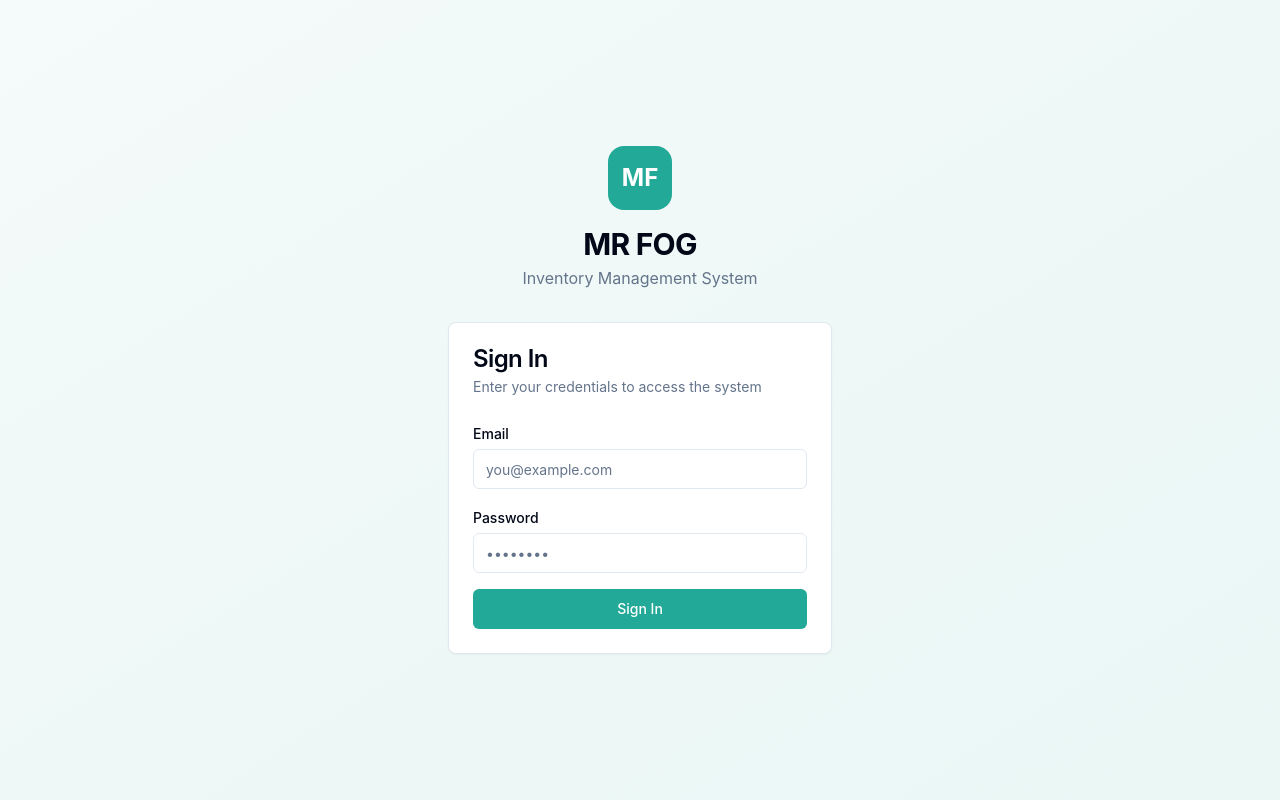
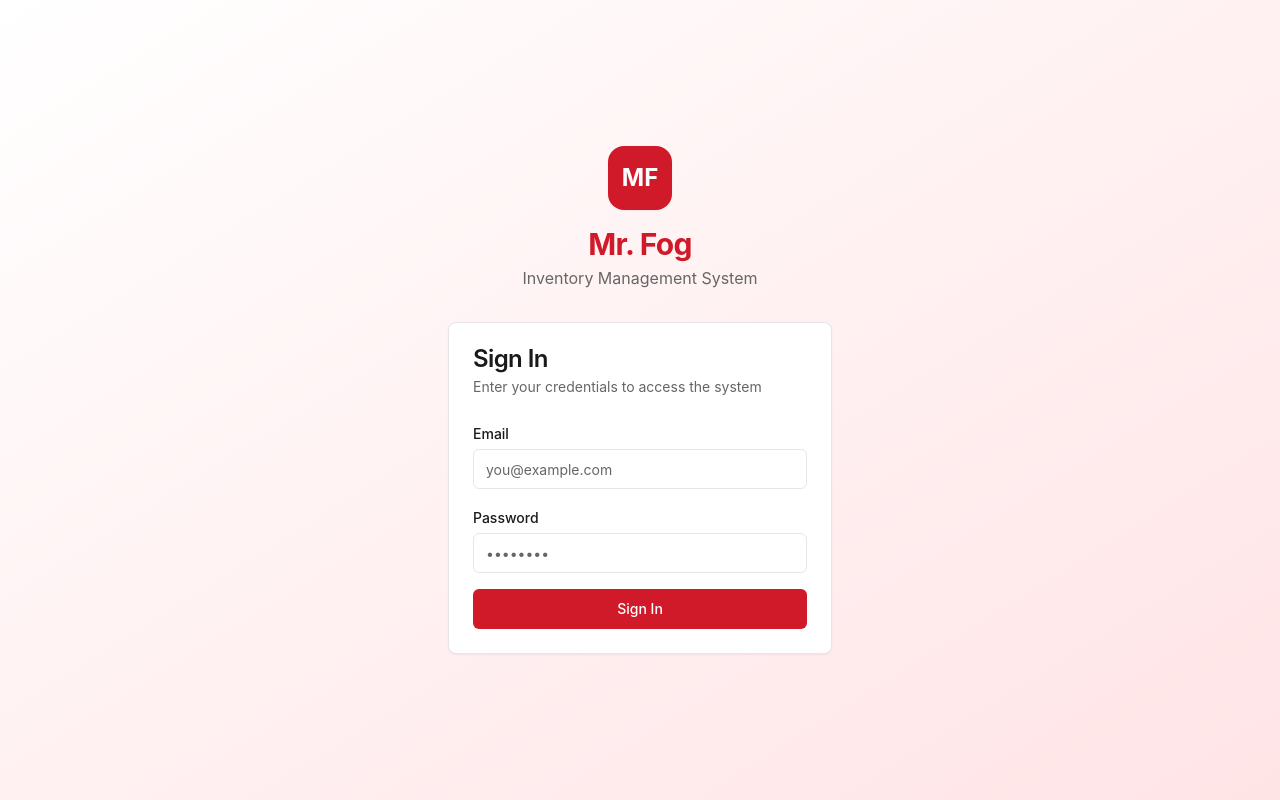
Before and after one commit to Nawaaf123/MRFOGINVENTORY, a React (Vite) app in the folder frontend/: page /auth in a window 1280 px wide. Built offline with nearby package versions, Linux system fonts and the light colour scheme; no server answers.

Commit message:
Apply Mr. Fog red-and-white brand across the app.
Switches primary/sidebar theme from teal to brand red, renames the product to Mr. Fog, and updates PDF/auth accents to match.

Co-authored-by: Nawwaaaff <Nawwaaaff@users.noreply.github.com>

```diff
--- a/frontend/index.html
+++ b/frontend/index.html
@@ -4,7 +4,7 @@
     <meta charset="UTF-8" />
     <link rel="icon" type="image/svg+xml" href="/favicon.svg" />
     <meta name="viewport" content="width=device-width, initial-scale=1.0" />
-    <title>frontend</title>
+    <title>Mr. Fog Inventory</title>
   </head>
   <body>
     <div id="root"></div>
--- a/frontend/src/components/layout/Sidebar.tsx
+++ b/frontend/src/components/layout/Sidebar.tsx
@@ -75,7 +75,7 @@ export function Sidebar({ activeView, onViewChange }: SidebarProps) {
           MF
         </div>
         <div>
-          <p className="font-bold text-sm tracking-wide text-sidebar-foreground">MR FOG</p>
+          <p className="font-bold text-sm tracking-wide text-sidebar-foreground">Mr. Fog</p>
           <p className="text-xs text-sidebar-foreground/60">Inventory System</p>
         </div>
       </div>
--- a/frontend/src/components/views/WarehousesView.tsx
+++ b/frontend/src/components/views/WarehousesView.tsx
@@ -16,7 +16,7 @@ export function WarehousesView({ inv }: Props) {
   const { warehouses, allItems, updateWarehouse, loading } = inv
   const [editOpen, setEditOpen] = useState(false)
   const [editing, setEditing] = useState<Warehouse | null>(null)
-  const [form, setForm] = useState({ name: '', location: '', color: '#14b8a6' })
+  const [form, setForm] = useState({ name: '', location: '', color: '#c41e2a' })
 
   const sorted = [...warehouses].sort((a, b) => a.sortOrder - b.sortOrder)
 
@@ -28,7 +28,7 @@ export function WarehousesView({ inv }: Props) {
 
   const handleEdit = (w: Warehouse) => {
     setEditing(w)
-    setForm({ name: w.name, location: w.location, color: w.color || '#14b8a6' })
+    setForm({ name: w.name, location: w.location, color: w.color || '#c41e2a' })
     setEditOpen(true)
   }
 
@@ -74,7 +74,7 @@ export function WarehousesView({ inv }: Props) {
               <CardContent className="p-4 flex items-center gap-4">
                 <div
                   className="h-4 w-4 rounded-full shrink-0"
-                  style={{ backgroundColor: w.color || '#14b8a6' }}
+                  style={{ backgroundColor: w.color || '#c41e2a' }}
                 />
                 <div className="flex-1 min-w-0">
                   <p className="font-semibold">{w.name}</p>
--- a/frontend/src/index.css
+++ b/frontend/src/index.css
@@ -5,63 +5,64 @@
 @layer base {
   :root {
     --background: 0 0% 100%;
-    --foreground: 222.2 84% 4.9%;
+    --foreground: 0 0% 10%;
     --card: 0 0% 100%;
-    --card-foreground: 222.2 84% 4.9%;
+    --card-foreground: 0 0% 10%;
     --popover: 0 0% 100%;
-    --popover-foreground: 222.2 84% 4.9%;
-    --primary: 172 66% 40%;
+    --popover-foreground: 0 0% 10%;
+    /* Mr. Fog brand red */
+    --primary: 355 78% 46%;
     --primary-foreground: 0 0% 100%;
-    --secondary: 210 40% 96.1%;
-    --secondary-foreground: 222.2 47.4% 11.2%;
-    --muted: 210 40% 96.1%;
-    --muted-foreground: 215.4 16.3% 46.9%;
-    --accent: 172 40% 92%;
-    --accent-foreground: 172 66% 25%;
-    --destructive: 0 84.2% 60.2%;
-    --destructive-foreground: 210 40% 98%;
-    --border: 214.3 31.8% 91.4%;
-    --input: 214.3 31.8% 91.4%;
-    --ring: 172 66% 40%;
+    --secondary: 0 0% 96%;
+    --secondary-foreground: 0 0% 15%;
+    --muted: 0 0% 96%;
+    --muted-foreground: 0 0% 40%;
+    --accent: 355 70% 96%;
+    --accent-foreground: 355 78% 35%;
+    --destructive: 0 84% 50%;
+    --destructive-foreground: 0 0% 100%;
+    --border: 0 0% 90%;
+    --input: 0 0% 90%;
+    --ring: 355 78% 46%;
     --radius: 0.5rem;
-    --sidebar-background: 172 30% 15%;
-    --sidebar-foreground: 172 10% 90%;
-    --sidebar-primary: 172 66% 50%;
+    --sidebar-background: 0 0% 8%;
+    --sidebar-foreground: 0 0% 98%;
+    --sidebar-primary: 355 78% 46%;
     --sidebar-primary-foreground: 0 0% 100%;
-    --sidebar-accent: 172 30% 22%;
-    --sidebar-accent-foreground: 172 10% 95%;
-    --sidebar-border: 172 30% 20%;
-    --sidebar-ring: 172 66% 40%;
+    --sidebar-accent: 0 0% 14%;
+    --sidebar-accent-foreground: 0 0% 98%;
+    --sidebar-border: 0 0% 16%;
+    --sidebar-ring: 355 78% 46%;
   }
 
   .dark {
-    --background: 222.2 84% 4.9%;
-    --foreground: 210 40% 98%;
-    --card: 222.2 84% 4.9%;
-    --card-foreground: 210 40% 98%;
-    --popover: 222.2 84% 4.9%;
-    --popover-foreground: 210 40% 98%;
-    --primary: 172 66% 40%;
+    --background: 0 0% 7%;
+    --foreground: 0 0% 98%;
+    --card: 0 0% 9%;
+    --card-foreground: 0 0% 98%;
+    --popover: 0 0% 9%;
+    --popover-foreground: 0 0% 98%;
+    --primary: 355 78% 50%;
     --primary-foreground: 0 0% 100%;
-    --secondary: 217.2 32.6% 17.5%;
-    --secondary-foreground: 210 40% 98%;
-    --muted: 217.2 32.6% 17.5%;
-    --muted-foreground: 215 20.2% 65.1%;
-    --accent: 217.2 32.6% 17.5%;
-    --accent-foreground: 210 40% 98%;
-    --destructive: 0 62.8% 30.6%;
-    --destructive-foreground: 210 40% 98%;
-    --border: 217.2 32.6% 17.5%;
-    --input: 217.2 32.6% 17.5%;
-    --ring: 172 66% 40%;
-    --sidebar-background: 172 30% 10%;
-    --sidebar-foreground: 172 10% 90%;
-    --sidebar-primary: 172 66% 50%;
+    --secondary: 0 0% 15%;
+    --secondary-foreground: 0 0% 98%;
+    --muted: 0 0% 15%;
+    --muted-foreground: 0 0% 65%;
+    --accent: 0 0% 15%;
+    --accent-foreground: 0 0% 98%;
+    --destructive: 0 62% 40%;
+    --destructive-foreground: 0 0% 98%;
+    --border: 0 0% 18%;
+    --input: 0 0% 18%;
+    --ring: 355 78% 50%;
+    --sidebar-background: 0 0% 5%;
+    --sidebar-foreground: 0 0% 98%;
+    --sidebar-primary: 355 78% 50%;
     --sidebar-primary-foreground: 0 0% 100%;
-    --sidebar-accent: 172 30% 18%;
-    --sidebar-accent-foreground: 172 10% 95%;
-    --sidebar-border: 172 30% 15%;
-    --sidebar-ring: 172 66% 40%;
+    --sidebar-accent: 0 0% 12%;
+    --sidebar-accent-foreground: 0 0% 98%;
+    --sidebar-border: 0 0% 14%;
+    --sidebar-ring: 355 78% 50%;
   }
 }
 
--- a/frontend/src/lib/inventorySheet.ts
+++ b/frontend/src/lib/inventorySheet.ts
@@ -11,8 +11,8 @@ export function downloadInventorySheet(
   const doc = new jsPDF({ orientation: 'landscape' })
 
   doc.setFontSize(18)
-  doc.setTextColor(20, 130, 110)
-  doc.text('MR FOG — Inventory', 14, 18)
+  doc.setTextColor(200, 30, 45)
+  doc.text('Mr. Fog — Inventory', 14, 18)
 
   doc.setFontSize(9)
   doc.setTextColor(0)
@@ -38,7 +38,7 @@ export function downloadInventorySheet(
     head: [['SKU', 'Name', 'Category', 'Qty', 'Price']],
     body: rows,
     theme: 'grid',
-    headStyles: { fillColor: [20, 130, 110] },
+    headStyles: { fillColor: [200, 30, 45] },
   })
 
   doc.save('inventory.pdf')
--- a/frontend/src/lib/invoice.ts
+++ b/frontend/src/lib/invoice.ts
@@ -7,8 +7,8 @@ export function downloadInvoice(order: Order, wholesaler?: Wholesaler) {
   const doc = new jsPDF()
 
   doc.setFontSize(20)
-  doc.setTextColor(20, 130, 110)
-  doc.text('MR FOG', 14, 22)
+  doc.setTextColor(200, 30, 45)
+  doc.text('Mr. Fog', 14, 22)
 
   doc.setFontSize(10)
   doc.setTextColor(100)
@@ -40,7 +40,7 @@ export function downloadInvoice(order: Order, wholesaler?: Wholesaler) {
     head: [['Product', 'SKU', 'Warehouse', 'Qty', 'Unit Price', 'Total']],
     body: rows,
     theme: 'grid',
-    headStyles: { fillColor: [20, 130, 110] },
+    headStyles: { fillColor: [200, 30, 45] },
   })
 
   const finalY = (doc as jsPDF & { lastAutoTable: { finalY: number } }).lastAutoTable.finalY || 100
--- a/frontend/src/lib/mappers.ts
+++ b/frontend/src/lib/mappers.ts
@@ -24,7 +24,7 @@ export function mapWarehouse(raw: Raw): Warehouse {
     id: String(raw.id),
     name: String(raw.name ?? ''),
     location: String(raw.location ?? ''),
-    color: String(raw.color ?? '#14b8a6'),
+    color: String(raw.color ?? '#c41e2a'),
     sortOrder: Number(raw.sortOrder ?? 0),
   }
 }
--- a/frontend/src/pages/AuthPage.tsx
+++ b/frontend/src/pages/AuthPage.tsx
@@ -28,13 +28,13 @@ export function AuthPage() {
   }
 
   return (
-    <div className="min-h-screen flex items-center justify-center bg-gradient-to-br from-primary/5 to-primary/10 p-4">
+    <div className="min-h-screen flex items-center justify-center bg-gradient-to-br from-white via-rose-50 to-rose-100 p-4">
       <div className="w-full max-w-sm">
         <div className="text-center mb-8">
-          <div className="inline-flex h-16 w-16 items-center justify-center rounded-2xl bg-primary text-primary-foreground text-2xl font-bold mb-4">
+          <div className="inline-flex h-16 w-16 items-center justify-center rounded-2xl bg-primary text-primary-foreground text-2xl font-bold mb-4 shadow-sm">
             MF
           </div>
-          <h1 className="text-3xl font-bold tracking-tight">MR FOG</h1>
+          <h1 className="text-3xl font-bold tracking-tight text-primary">Mr. Fog</h1>
           <p className="text-muted-foreground mt-1">Inventory Management System</p>
         </div>
 
```
